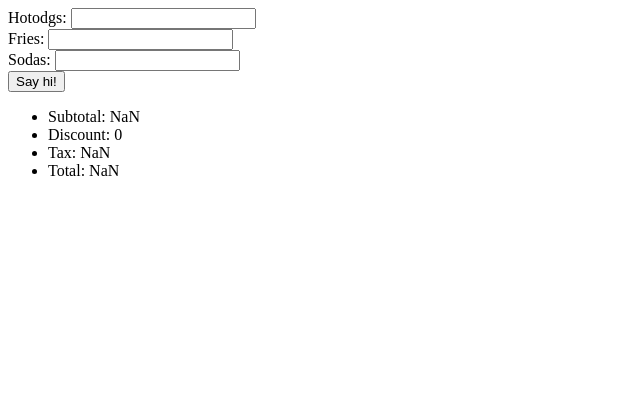
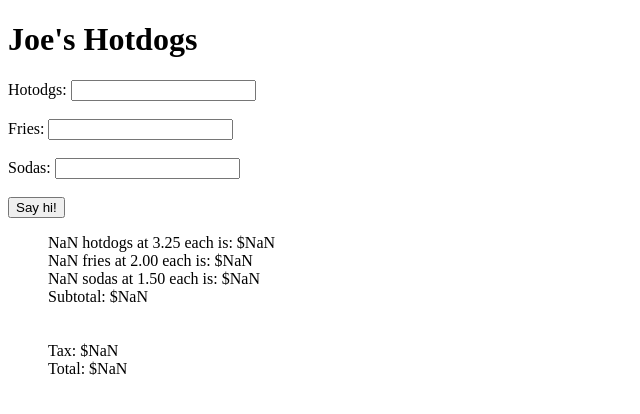
Before and after one commit to tinaking28/Assignment5, a plain HTML site: page index.html in a window 1280 px wide. Both pictures are taken after a click on the button "Say hi!". Shown: the whole page, without its empty margins (0-640 px from the left). Drawn offline with Linux system fonts and the light colour scheme.

Commit message:
Final Product

```diff
--- a/index.html
+++ b/index.html
@@ -3,14 +3,28 @@
 <head>
 	<title>Joe's Hotdogs</title>
 </head>
+<style type="text/css">
+	ul{
+		list-style-type: none;
+	}
+
+/*	#discount{
+		visibility: hidden;
+	}*/
+</style>
 <body>
-	Hotodgs: <input id="hdog"><br>
-	Fries: <input id="fry"><br>
-	Sodas: <input id="soda"><br>
+	<h1>Joe's Hotdogs</h1>
+	Hotodgs: <input id="hdog"><br><br>
+	Fries: <input id="fry"><br><br>
+	Sodas: <input id="soda"><br><br>
 
 	<button id="say">Say hi!</button>
 	<div id="result">
 		<ul>
+			<li id = "numhdog"></li>
+			<li id = "numfry"></li>
+			<li id = "numsoda"></li>
+
 			<li id = "subtotal"></li>
 			<li id = "discount"></li>
 			<li id = "tax"></li>
@@ -24,19 +38,27 @@
 			var hdog = parseInt(document.getElementById("hdog").value);
 			var fry = parseInt(document.getElementById("fry").value);
 			var soda = parseInt(document.getElementById("soda").value);
-			var subtotal = (hdog * 3.25) + (fry *2.0) + (soda * 1.5);
-
-    		document.getElementById('subtotal').innerHTML = "Subtotal: " + subtotal;
+			var hdog_subtotal = hdog * 3.25;
+			var fry_subtotal = fry * 2.0;
+			var soda_subtotal = soda * 1.5;
+    		document.getElementById('numhdog').innerHTML = hdog + " hotdogs at 3.25 each is: $" + hdog_subtotal;
+    		document.getElementById('numfry').innerHTML = fry + " fries at 2.00 each is: $" + fry_subtotal;
+    		document.getElementById('numsoda').innerHTML = soda + " sodas at 1.50 each is: $" + soda_subtotal;
+    		var subtotal = hdog_subtotal + fry_subtotal + soda_subtotal;
+    		document.getElementById('subtotal').innerHTML = "Subtotal: $" + subtotal;
     		var discount = 0;
     		if(subtotal > 20){
     			discount = subtotal * .1;
+    		}else{
+    			document.getElementById('discount').style.visibility = "hidden";
+
     		}
-    		document.getElementById('discount').innerHTML = "Discount: " + discount;
+    		document.getElementById('discount').innerHTML = "You qualified for a discount!! <br> Discount: $" + discount;
     		var discounted = subtotal - discount;
     		var tax = discounted * .065;
     		var total = discounted + tax;
-    		document.getElementById('tax').innerHTML = "Tax: " + tax;
-    		document.getElementById('total').innerHTML = "Total: " + total;
+    		document.getElementById('tax').innerHTML = "Tax: $" + tax;
+    		document.getElementById('total').innerHTML = "Total: $" + total;
 
 		}
 		document.getElementById('say').addEventListener('click', say_hi);
```
